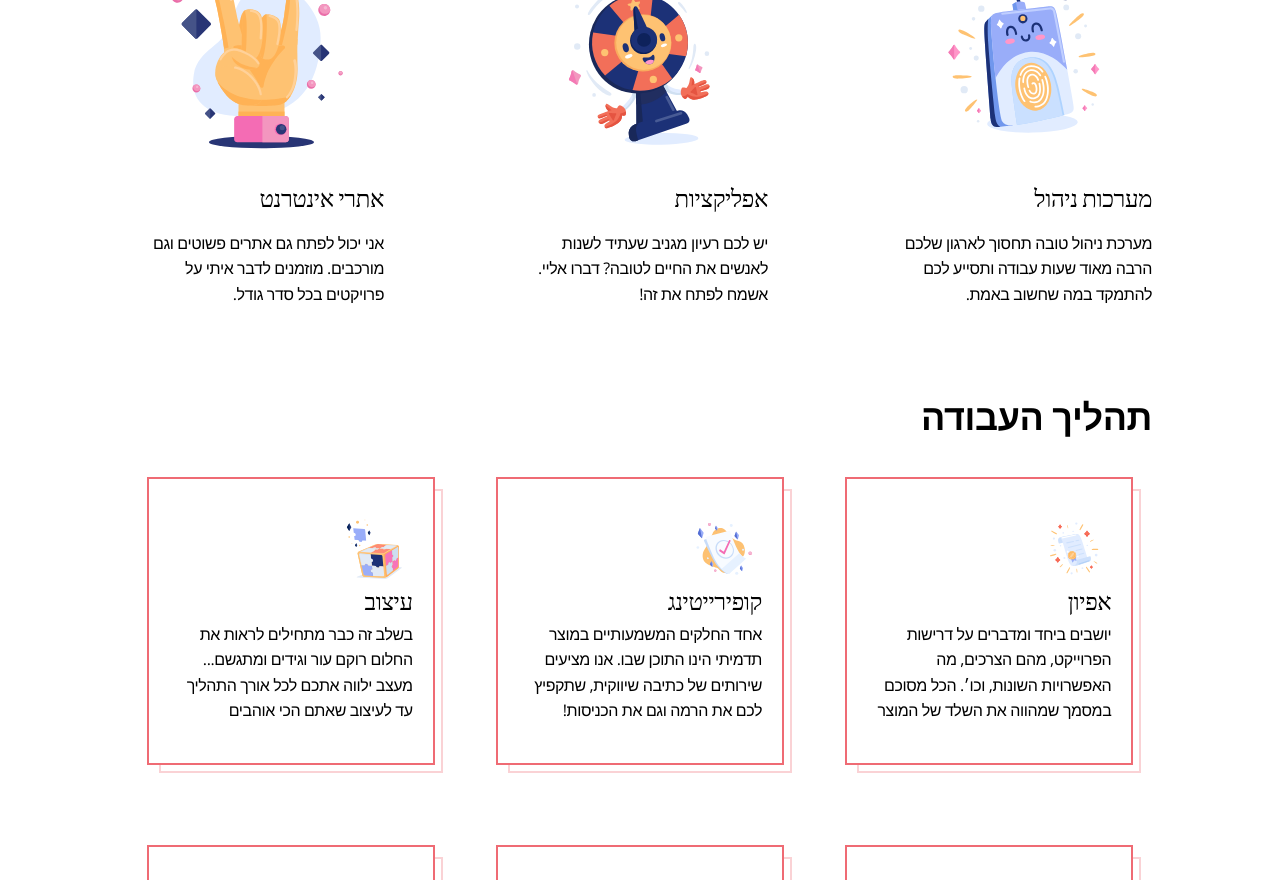
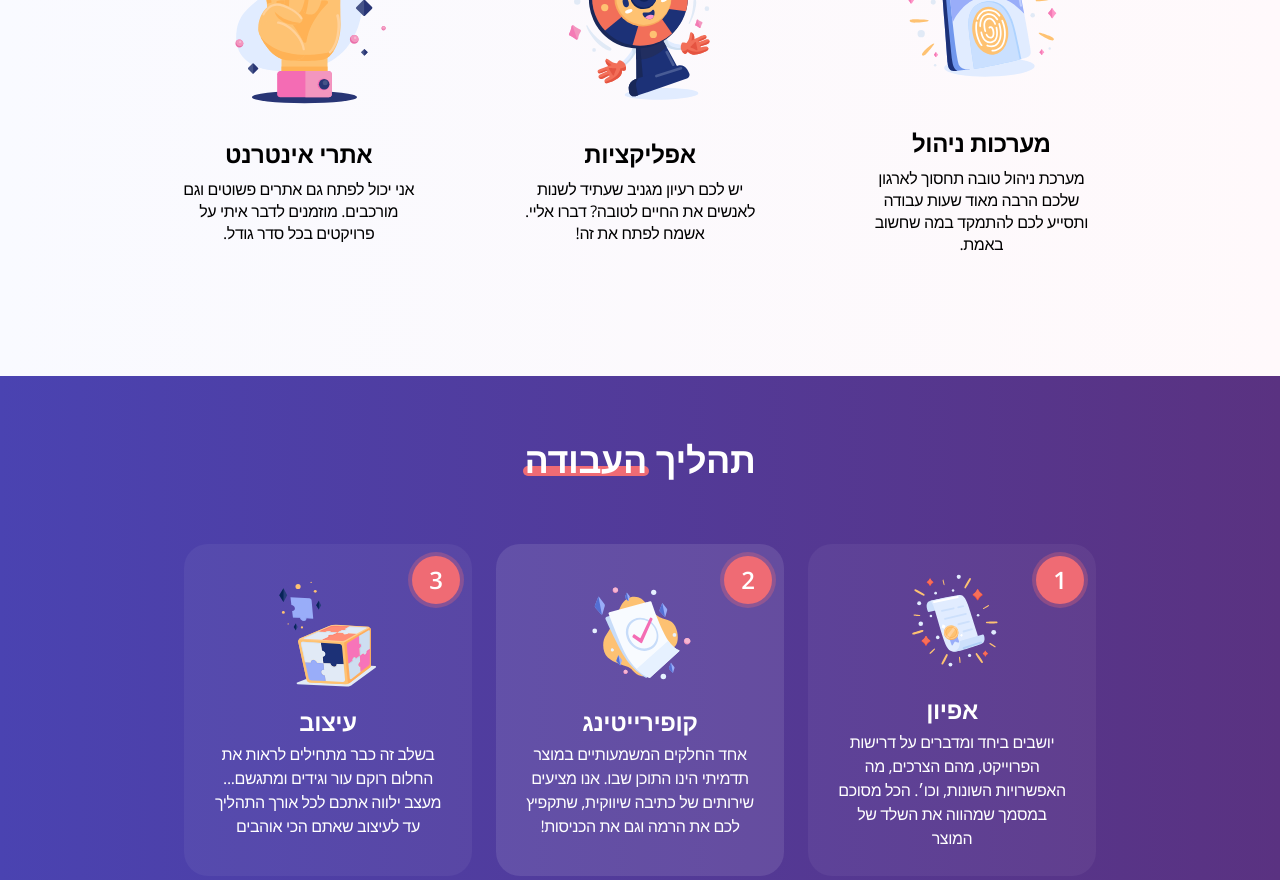
Before and after one commit to ynonra/yr-development, a Next.js app: page / in a window 1280 px wide. Shown: the part 1920-2800 px from the top of the page. Built offline with nearby package versions, Linux system fonts and the light colour scheme.

Commit message:
section 3, 4

```diff
--- a/components/AppButton.js
+++ b/components/AppButton.js
@@ -17,7 +17,7 @@ const AppButton = ({
         !inverted
           ? "bg-appRed-500 text-white"
           : "bg-white text-appRed-500 border border-appRed-500"
-      } rounded-full px-12 py-3 font-light transition hover:outline hover:outline-2 outline-appRed-500/50 outline-offset-1 ${disabled && "pointer-events-none opacity-80"} ${className}`}
+      } rounded-full px-12 py-3 font-light transition hover:bg-appRed-400 ${disabled && "pointer-events-none opacity-80"} ${className}`}
       {...props}
     >
       {children}
--- a/components/ContactIcons.js
+++ b/components/ContactIcons.js
@@ -13,7 +13,7 @@ const ContactIcons = ({
     >
       <a
         href="tel:0586741194"
-        className={`hover:outline hover:outline-2 outline-offset-1 flex items-center justify-center w-9 h-9 border ${
+        className={`hover:bg-white/10 flex items-center justify-center w-9 h-9 border ${
           inverted ? "border-black text-black" : "border-white text-white"
         } rounded-full`}
         aria-label="phone"
@@ -24,7 +24,7 @@ const ContactIcons = ({
         href="mailto:ynonra@gmail.com"
         target="_blank"
         rel="noreferrer"
-        className={`hover:outline hover:outline-2 outline-offset-1 flex items-center justify-center w-9 h-9 border ${
+        className={`hover:bg-white/10 flex items-center justify-center w-9 h-9 border ${
           inverted ? "border-black text-black" : "border-white text-white"
         } rounded-full`}
         aria-label="email"
@@ -35,7 +35,7 @@ const ContactIcons = ({
         href="https://wa.me/972586741194"
         target="_blank"
         rel="noreferrer"
-        className="hover:outline hover:outline-2 outline-offset-1 outline-appRed-500 flex items-center justify-center w-9 h-9 bg-appRed-500 text-white rounded-full"
+        className="hover:bg-appRed-400 flex items-center justify-center w-9 h-9 bg-appRed-500 text-white rounded-full"
         aria-label="whatsapp"
       >
         <IoLogoWhatsapp size={"1.1em"} />
--- a/components/ServiceDescriptionItem.js
+++ b/components/ServiceDescriptionItem.js
@@ -1,26 +1,19 @@
 import Image from "next/image";
 
 const ServiceDescriptionItem = ({
-  number,
   imageFilename,
   imageAlt,
   title,
   description,
 }) => {
   return (
-    <article className="flex flex-col items-center w-full max-w-[16rem]">
-      <div className="bg-white shadow w-14 h-14 rounded-full flex items-center justify-center relative">
-        <div className="absolute z-50 border border-appRed-500/10 inset-1 rounded-full" />
-        <div className="bg-appRed-500 w-8 h-8 rounded-full flex items-center justify-center text-white font-rubik">
-          {number}
-        </div>
-      </div>
+    <article className="flex flex-col items-center w-full max-w-sm sm:max-w-[14.5rem] px-3 sm:px-0">
       <div className="relative h-64 w-64">
         <Image fill src={`/images/${imageFilename}`} alt={imageAlt} />
       </div>
-      <div className="text-right">
-        <h3 className="text-2xl font-rubik self-start mb-4">{title}</h3>
-        <p className="">{description}</p>
+      <div className="text-center">
+        <h3 className="text-2xl self-start mb-2 font-bold">{title}</h3>
+        <p className="leading-snug">{description}</p>
       </div>
     </article>
   );
--- a/components/TechCard.js
+++ b/components/TechCard.js
@@ -3,7 +3,7 @@ import technologies from "../data/technologies";
 
 const TechCard = ({ tech }) => {
   return (
-    <div className="flex items-center justify-center bg-appPurple-500/5 shadow-sm w-32 h-32 sm:w-48 sm:h-48">
+    <div className="flex items-center justify-center bg-appIndigo-500/5 shadow-sm w-32 h-32 sm:w-48 sm:h-48">
       <Image
         width={60}
         height={60}
--- a/components/WorkStepCard.js
+++ b/components/WorkStepCard.js
@@ -4,23 +4,28 @@ const WorkStepCard = ({
   title,
   description,
   imageFilename,
+  number,
   imageScale = 1,
 }) => {
   return (
-    <article className="w-64 h-64 lg:w-72 lg:h-72 flex justify-center items-center px-5 border-2 border-appRed-500 relative bg-white">
-      <div className="-z-10 absolute inset-0 translate-x-2.5 translate-y-2.5 border-2 border-appRed-500/30" />
-      <div>
-        <Image
-          src={"/images/" + imageFilename}
-          width={85}
-          height={85}
-          alt={title}
-          className="-m-1"
-          style={{ transform: `scale(${imageScale})` }}
-        />
-        <h3 className="text-2xl font-rubik mb-1">{title}</h3>
-        <p>{description}</p>
+    <article
+      className={`max-w-sm sm:w-64 lg:w-72 flex flex-col justify-center items-center px-7 pb-4 text-white relative ${
+        number % 2 === 0 ? "bg-white/10" : "bg-white/5"
+      } rounded-3xl`}
+    >
+      <div className="rounded-full bg-appRed-500 flex justify-center items-center absolute top-0 right-0 m-3 w-12 h-12 font-semibold text-2xl">
+        <span className="z-10">{number}</span>
+        <div className="absolute -inset-1 bg-appRed-500/30 rounded-full" />
       </div>
+      <Image
+        src={"/images/" + imageFilename}
+        width={150}
+        height={150}
+        alt={title}
+        style={{ transform: `scale(${imageScale})` }}
+      />
+      <h3 className="text-2xl font-semibold mb-1">{title}</h3>
+      <p className="leading-normal">{description}</p>
     </article>
   );
 };
--- a/components/layout/Header.js
+++ b/components/layout/Header.js
@@ -34,7 +34,7 @@ const Header = () => {
   return (
     <>
       {/* gradient - background */}
-      <div className="absolute top-0 inset-x-0 h-[650px] md:h-[730px] bg-gradient-to-b md:bg-gradient-to-l from-appPurple-500 to-appPurple-700 rounded-br-[5.8rem] md:rounded-br-[18rem] -z-10" />
+      <div className="absolute top-0 inset-x-0 h-[650px] md:h-[730px] bg-gradient-to-b md:bg-gradient-to-l from-appIndigo-500 to-appPurple-600 rounded-t-none rounded-bl-none big-radius -z-10" />
       {/* *********** */}
       {/* FOR DESKTOP */}
       {/* *********** */}
--- a/components/layout/Layout.js
+++ b/components/layout/Layout.js
@@ -10,7 +10,7 @@ const Layout = ({ children }) => {
       <main
         className={`${headerData.mobileMarginTopClass} ${headerData.desktopMarginTopClass}`}
       >
-        <div className={`${mainData.maxWidthClass} mx-auto`}>{children}</div>
+        {children}
       </main>
       <Footer />
     </>
--- a/components/layout/NavLinks.js
+++ b/components/layout/NavLinks.js
@@ -29,7 +29,7 @@ const NavLinks = ({ closeDrawer = () => {} }) => {
           onClick={closeDrawer}
         >
           שירותים
-          <div className="scale-x-75 opacity-0 group-hover:opacity-100 transition duration-200 group-hover:scale-100 absolute -bottom-0.5 -inset-x-0 h-1 rounded bg-appRed-500" />
+          <div className="scale-x-90 opacity-0 group-hover:opacity-100 transition duration-200 group-hover:scale-100 absolute -bottom-0.5 -inset-x-0 h-1 rounded bg-appRed-500" />
         </Link>
       </li>
       <li>
@@ -39,7 +39,7 @@ const NavLinks = ({ closeDrawer = () => {} }) => {
           onClick={closeDrawer}
         >
           המלצות
-          <div className="scale-x-75 opacity-0 group-hover:opacity-100 transition duration-200 group-hover:scale-100 absolute -bottom-0.5 -inset-x-0 h-1 rounded bg-appRed-500" />
+          <div className="scale-x-90 opacity-0 group-hover:opacity-100 transition duration-200 group-hover:scale-100 absolute -bottom-0.5 -inset-x-0 h-1 rounded bg-appRed-500" />
         </Link>
       </li>
       <li>
@@ -49,7 +49,7 @@ const NavLinks = ({ closeDrawer = () => {} }) => {
           onClick={closeDrawer}
         >
           תיק עבודות
-          <div className="scale-x-75 opacity-0 group-hover:opacity-100 transition duration-200 group-hover:scale-100 absolute -bottom-0.5 -inset-x-0 h-1 rounded bg-appRed-500" />
+          <div className="scale-x-90 opacity-0 group-hover:opacity-100 transition duration-200 group-hover:scale-100 absolute -bottom-0.5 -inset-x-0 h-1 rounded bg-appRed-500" />
         </Link>
       </li>
       <li>
--- a/pages/index.js
+++ b/pages/index.js
@@ -37,7 +37,7 @@ export default function Home() {
       {/* 1 - INTRO */}
       <section
         id="home"
-        className="relative flex flex-col md:flex-row justify-center md:justify-between items-center mt-0 gap-7 md:gap-3"
+        className="max-w-5xl mx-auto relative flex flex-col md:flex-row justify-center md:justify-between items-center mt-0 gap-7 md:gap-3"
       >
         <Image
           src="/images/light.svg"
@@ -80,13 +80,13 @@ export default function Home() {
       {/* 2 - ABOUT ME */}
       <section
         id="about-me"
-        className="relative flex flex-col md:flex-row items-center md:items-start md:justify-between mt-24 md:mt-60 mx-auto gap-y-9 md:gap-14 lg:gap-[5.8rem]"
+        className="max-w-5xl mx-auto relative flex flex-col md:flex-row items-center md:items-start md:justify-between mt-24 md:mt-60 gap-y-9 md:gap-14 lg:gap-[5.8rem]"
       >
         <article className="text-center md:text-right mt-10 md:mt-0 px-6 md:px-0">
-          <h2 className="text-3xl md:text-4xl relative font-bold mb-6">
+          <h2 className="text-2xl md:text-4xl relative font-bold mb-6">
             נעים{" "}
             <span className="relative">
-              <div className="absolute -z-10 bg-appRed-500 -inset-x-0.5 bottom-1.5 md:bottom-2 h-2 md:h-2.5 rounded-full"></div>
+              <div className="absolute -z-10 bg-appRed-500 -inset-x-0.5 bottom-1 md:bottom-2 h-2 md:h-2.5 rounded-full"></div>
               <span>להכיר</span>
             </span>
           </h2>
@@ -101,15 +101,15 @@ export default function Home() {
             חיים של אנשים. ואולי יש לכם חלום יותר צנוע, למשל ליצור אתר מרשים
             לעסק או לעמותה, או לחילופין לעצב קורות חיים אינטראקטיביים.
           </p>
-          <div className="flex flex-col px-7 py-6 gap-6 rounded-3xl shadow-xl shadow-appPurple-200/10 mt-8">
+          <div className="flex flex-col px-7 py-6 gap-6 rounded-3xl shadow-xl shadow-appIndigo-300/10 mt-8">
             <div className="flex flex-col lg:flex-row gap-y-1.5 items-center justify-between">
               <span className="font-bold">איזה מין חולמים אתם?</span>
               <div className="relative flex rounded-full text-center w-56">
-                <div className="absolute border-2 border-appPurple-200 -inset-px rounded-full" />
+                <div className="absolute border-2 border-appIndigo-300 -inset-px rounded-full" />
                 <div
                   className={`${
                     answerAIndex === null ? "opacity-0" : "opacity-100"
-                  } absolute bg-appPurple-200 w-1/2 inset-y-0 -z-10 transition-all ${
+                  } absolute bg-appIndigo-300 w-1/2 inset-y-0 -z-10 transition-all ${
                     answerAIndex !== null
                       ? answerAIndex === 0
                         ? "right-0 rounded-r-full"
@@ -118,16 +118,16 @@ export default function Home() {
                   }`}
                 />
                 <button
-                  className={`z-0 px-3 py-2 w-1/2 cursor-pointer transition-all hover:bg-appPurple-200/10 rounded-r-full  ${
-                    answerAIndex === 0 ? "text-white" : "text-appPurple-200"
+                  className={`z-0 px-3 py-2 w-1/2 cursor-pointer transition-all hover:bg-appIndigo-300/10 rounded-r-full  ${
+                    answerAIndex === 0 ? "text-white" : "text-appIndigo-300"
                   }`}
                   onClick={() => setAnswerAIndex(0)}
                 >
                   צנועים
                 </button>
                 <button
-                  className={`z-0 px-3 py-2 w-1/2 cursor-pointer transition-all hover:bg-appPurple-200/10 rounded-l-full ${
-                    answerAIndex === 1 ? "text-white" : "text-appPurple-200"
+                  className={`z-0 px-3 py-2 w-1/2 cursor-pointer transition-all hover:bg-appIndigo-300/10 rounded-l-full ${
+                    answerAIndex === 1 ? "text-white" : "text-appIndigo-300"
                   }`}
                   onClick={() => setAnswerAIndex(1)}
                 >
@@ -139,11 +139,11 @@ export default function Home() {
             <div className="flex flex-col lg:flex-row gap-y-1.5 items-center justify-between">
               <span className="font-bold">רוצים להגשים את החלום?</span>
               <div className="relative flex rounded-full text-center w-56">
-                <div className="absolute border-2 border-appPurple-200 -inset-px rounded-full" />
+                <div className="absolute border-2 border-appIndigo-300 -inset-px rounded-full" />
                 <div
                   className={`${
                     answerBIndex === null ? "opacity-0" : "opacity-100"
-                  } absolute bg-appPurple-200 w-1/2 inset-y-0 -z-10 transition-all ${
+                  } absolute bg-appIndigo-300 w-1/2 inset-y-0 -z-10 transition-all ${
                     answerBIndex !== null
                       ? answerBIndex === 0
                         ? "right-0 rounded-r-full"
@@ -152,16 +152,16 @@ export default function Home() {
                   }`}
                 />
                 <button
-                  className={`z-0 px-3 py-2 w-1/2 cursor-pointer transition-all hover:bg-appPurple-200/10 rounded-r-full ${
-                    answerBIndex === 0 ? "text-white" : "text-appPurple-200"
+                  className={`z-0 px-3 py-2 w-1/2 cursor-pointer transition-all hover:bg-appIndigo-300/10 rounded-r-full ${
+                    answerBIndex === 0 ? "text-white" : "text-appIndigo-300"
                   }`}
                   onClick={() => setAnswerBIndex(0)}
                 >
                   כן בטח
                 </button>
                 <button
-                  className={`z-0 px-3 py-2 w-1/2 cursor-pointer transition-all hover:bg-appPurple-200/10 rounded-l-full ${
-                    answerBIndex === 1 ? "text-white" : "text-appPurple-200"
+                  className={`z-0 px-3 py-2 w-1/2 cursor-pointer transition-all hover:bg-appIndigo-300/10 rounded-l-full ${
+                    answerBIndex === 1 ? "text-white" : "text-appIndigo-300"
                   }`}
                   onClick={() => setAnswerBIndex(1)}
                 >
@@ -197,24 +197,24 @@ export default function Home() {
               alt="ינון-רחמים"
               className="object-contain mr-[2%]"
             />
-            <div className="bg-gradient-to-br from-appPurple-300 to-appPurple-400 rounded-full absolute h-[74vw] sm:h-80 lg:h-[26rem] w-[74vw] sm:w-80 lg:w-[26rem] bottom-px -z-10 left-1/2 -translate-x-1/2" />
+            <div className="bg-gradient-to-br from-appIndigo-200 to-appPurple-300 rounded-full absolute h-[74vw] sm:h-80 lg:h-[26rem] w-[74vw] sm:w-80 lg:w-[26rem] bottom-px -z-10 left-1/2 -translate-x-1/2" />
           </div>
         </div>
       </section>
-      <div className="mx-auto">
       {/* 3 - SERVICES */}
+      <div className="mt-16 sm:mt-32 pt-12 sm:pt-20 pb-28 bg-gradient-to-l from-appRed-50 to-appPurple-50 big-radius rounded-b-none rounded-tr-none">
         <section
           id="services"
-          className="relative flex flex-col items-center px-3 sm:px-10 py-5 sm:py-10 text-center mt-28"
+          className="max-w-5xl mx-auto relative flex flex-col items-center px-3 sm:px-10 pt-5 sm:pt-10 text-center"
         >
-          <h2 className="text-3xl md:text-4xl relative font-bold mb-6">
+          <h2 className="text-2xl md:text-4xl relative font-bold mb-6">
             מוצרים דיגטליים{" "}
             <span className="relative">
-              <div className="absolute -z-10 bg-appRed-500 -inset-x-0.5 bottom-1.5 md:bottom-2 h-2 md:h-2.5 rounded-full"></div>
-              <span>מ-א’ ועד ת’</span>
+              <div className="absolute bg-appRed-500 -inset-x-0.5 bottom-1 md:bottom-2 h-2 md:h-2.5 rounded-full"></div>
+              <span className="z-10 relative">מ-א’ ועד ת’</span>
             </span>
           </h2>
-          <p className="font-light leading-normal max-w-lg">
+          <p className="font-light leading-normal max-w-sm px-[3.3rem] sm:px-0 sm:max-w-lg">
             המומחיות שלי זה פיתוח ותכנות. אפשר לבנות מערכות מעולות באמצעות
             היכולות האלה בלבד. אך יצירה של מוצרים דיגיטליים יוצאי דופן דורשת
             מיומנויות נוספות כמו עיצוב, מיתוג, קופירייטינג ועוד. לכן אני עובד
@@ -222,60 +222,69 @@ export default function Home() {
             לגבהים חדשים.
           </p>
         </section>
-        <section className="flex flex-col items-center md:flex-row justify-between mt-14 gap-y-8">
+        <section className="max-w-5xl mx-auto flex flex-col items-center md:flex-row justify-around mt-0 gap-y-8">
           <ServiceDescriptionItem
-            number={1}
             imageFilename="fingerprint.svg"
             imageAlt="מערכות-ניהול"
             title="מערכות ניהול"
             description="מערכת ניהול טובה תחסוך לארגון שלכם הרבה מאוד שעות עבודה ותסייע לכם להתמקד במה שחשוב באמת."
           />
           <ServiceDescriptionItem
-            number={2}
             imageFilename="roulette-wheel.svg"
             imageAlt="אפליקציות"
             title="אפליקציות"
             description="יש לכם רעיון מגניב שעתיד לשנות לאנשים את החיים לטובה? דברו אליי. אשמח לפתח את זה!"
           />
           <ServiceDescriptionItem
-            number={3}
             imageFilename="hands-up.svg"
             imageAlt="אתרי-אינטרנט"
             title="אתרי אינטרנט"
             description="אני יכול לפתח גם אתרים פשוטים וגם מורכבים. מוזמנים לדבר איתי על פרויקטים בכל סדר גודל."
           />
         </section>
-        <section className="mt-20">
-          <h2 className="text-4xl font-bold mb-10 text-center sm:text-right">
-            תהליך העבודה
+      </div>
+      <div className="pt-12 sm:pt-16 pb-28 bg-gradient-to-b md:bg-gradient-to-r from-appIndigo-500 to-appPurple-600 big-radius rounded-t-none rounded-bl-none max-sm:rounded-none">
+        <section className="text-center max-w-5xl mx-auto">
+          <h2 className="text-white text-2xl md:text-4xl relative font-bold">
+            תהליך{" "}
+            <span className="relative">
+              <div className="absolute bg-appRed-500 -inset-x-0.5 bottom-1 md:bottom-2 h-2 md:h-2.5 rounded-full"></div>
+              <span className="z-10 relative">העבודה</span>
+            </span>
           </h2>
-          <div className="grid grid-cols-1 sm:grid-cols-2 md:grid-cols-3 gap-x-6 gap-y-8 md:gap-y-14 lg:gap-y-20 justify-between justify-items-center">
+          <div className="px-5 sm:px-0 mt-16 mx-auto grid grid-cols-1 sm:grid-cols-2 md:grid-cols-3 gap-6 justify-center w-fit justify-items-center">
             <WorkStepCard
+              number={1}
               title="אפיון"
               description="יושבים ביחד ומדברים על דרישות הפרוייקט, מהם הצרכים, מה האפשרויות השונות, וכו׳. הכל מסוכם במסמך שמהווה את השלד של המוצר"
               imageFilename="certificate.svg"
             />
             <WorkStepCard
+              number={2}
               title="קופירייטינג"
               description="אחד החלקים המשמעותיים במוצר תדמיתי הינו התוכן שבו. אנו מציעים שירותים של כתיבה שיווקית, שתקפיץ לכם את הרמה וגם את הכניסות!"
               imageFilename="paper.svg"
             />
             <WorkStepCard
+              number={3}
               title="עיצוב"
               description="בשלב זה כבר מתחילים לראות את החלום רוקם עור וגידים ומתגשם... מעצב ילווה אתכם לכל אורך התהליך עד לעיצוב שאתם הכי אוהבים"
               imageFilename="puzzle.svg"
             />
             <WorkStepCard
+              number={4}
               title="פיתוח"
               description="הגיע הזמן ללכלך את הידיים ולפתח את המוצר שלכם בהתאמה מדוייקת להחלטות שהתקבלו בשלבים הקודמים. לוקח קצת זמן, אבל שווה לחכות!"
               imageFilename="time1.svg"
             />
             <WorkStepCard
+              number={5}
               title="בקרת איכות"
               description="רגע לפני שמשחררים את המוצר ומספרים לכולם, עושים בדיקות אחרונות כדי לוודא שאין תקלות לא צפויות"
               imageFilename="star1.svg"
             />
             <WorkStepCard
+              number={6}
               title="עלייה לאוויר"
               description="היום הגדול הגיע, לאחר שעברנו ביחד את הדרך למוצר המושלם עבורכם, באה העת להנות מהפירות. לחיים!"
               imageFilename="cheer.svg"
@@ -283,6 +292,7 @@ export default function Home() {
             />
           </div>
         </section>
+      </div>
       {/* 4 - Works */}
       <section className="relative mt-24" id="projects">
         <h2 className="text-4xl font-bold mb-10 text-center sm:text-right">
@@ -337,7 +347,6 @@ export default function Home() {
       </section>
       {/* 6 - CONTACT */}
       <ContactSection />
-      </div>
     </>
   );
 }
--- a/styles/globals.css
+++ b/styles/globals.css
@@ -7,15 +7,16 @@ body {
   font-family: "Open sans", system-ui, -apple-system, BlinkMacSystemFont,
     "Segoe UI", Roboto, Oxygen, Ubuntu, Cantarell, "Open Sans", "Helvetica Neue",
     sans-serif;
-    letter-spacing: -0.025em;
-  }
+  letter-spacing: -0.025em;
+}
 main {
-  padding: 0 1rem;
+  padding: 0;
   overflow-x: hidden;
 }
 p {
   line-height: 1.6;
   margin-bottom: 0.6rem;
+  font-weight: 300;
 }
 ::placeholder {
   font-family: "Open sans", system-ui, -apple-system, BlinkMacSystemFont,
@@ -28,3 +29,9 @@ p {
   justify-content: space-between;
   min-height: 100vh;
 }
+
+@layer components {
+  .big-radius {
+    @apply rounded-[5.8rem] md:rounded-[18rem];
+  }
+}
```
Also changed, not shown: tailwind.config.js (+10 -5 lines). Lines whose indentation alone changed are shown as unchanged.
